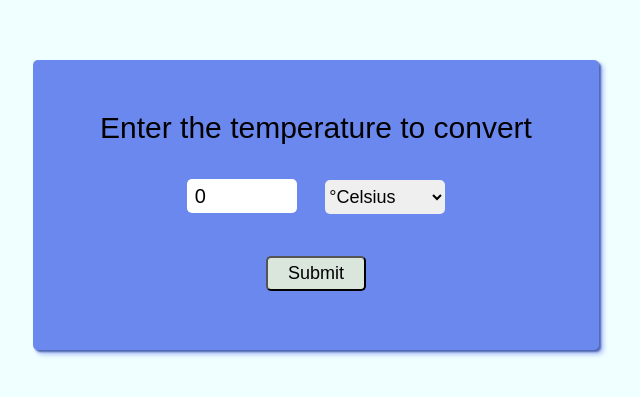
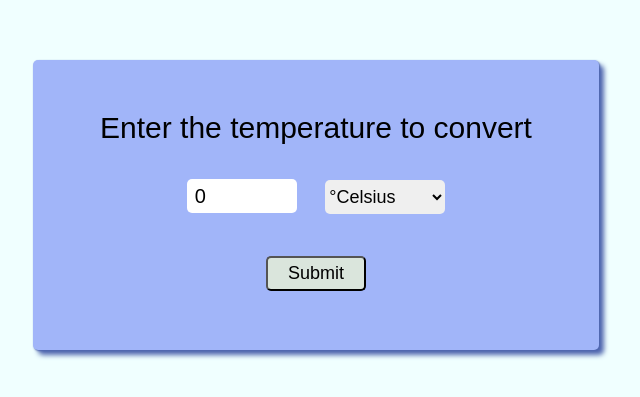
Before and after one commit to AryanKelwa/temerpature-converter, a plain HTML site: page index.html in a window 1280 px wide. Shown: the part 195-592 px from the top of the page, without its empty margins (324-964 px from the left). Drawn offline with Linux system fonts and the light colour scheme.

Commit message:
Update style.css

```diff
--- a/style.css
+++ b/style.css
@@ -19,8 +19,8 @@
 #calcTemp {
     padding: 29px 67px;
     min-height: 290px;
-    background-color: #6a88ed;
-    box-shadow: #4f66af 2px 2px 2px, #a1b5f9 4px 4px 5px;
+    background-color: #a1b5f9;
+    box-shadow: #4f66af 1px 1px 2px, #4f66af 5px 5px 5px;
     border-radius: 5px;
 }
 
```
